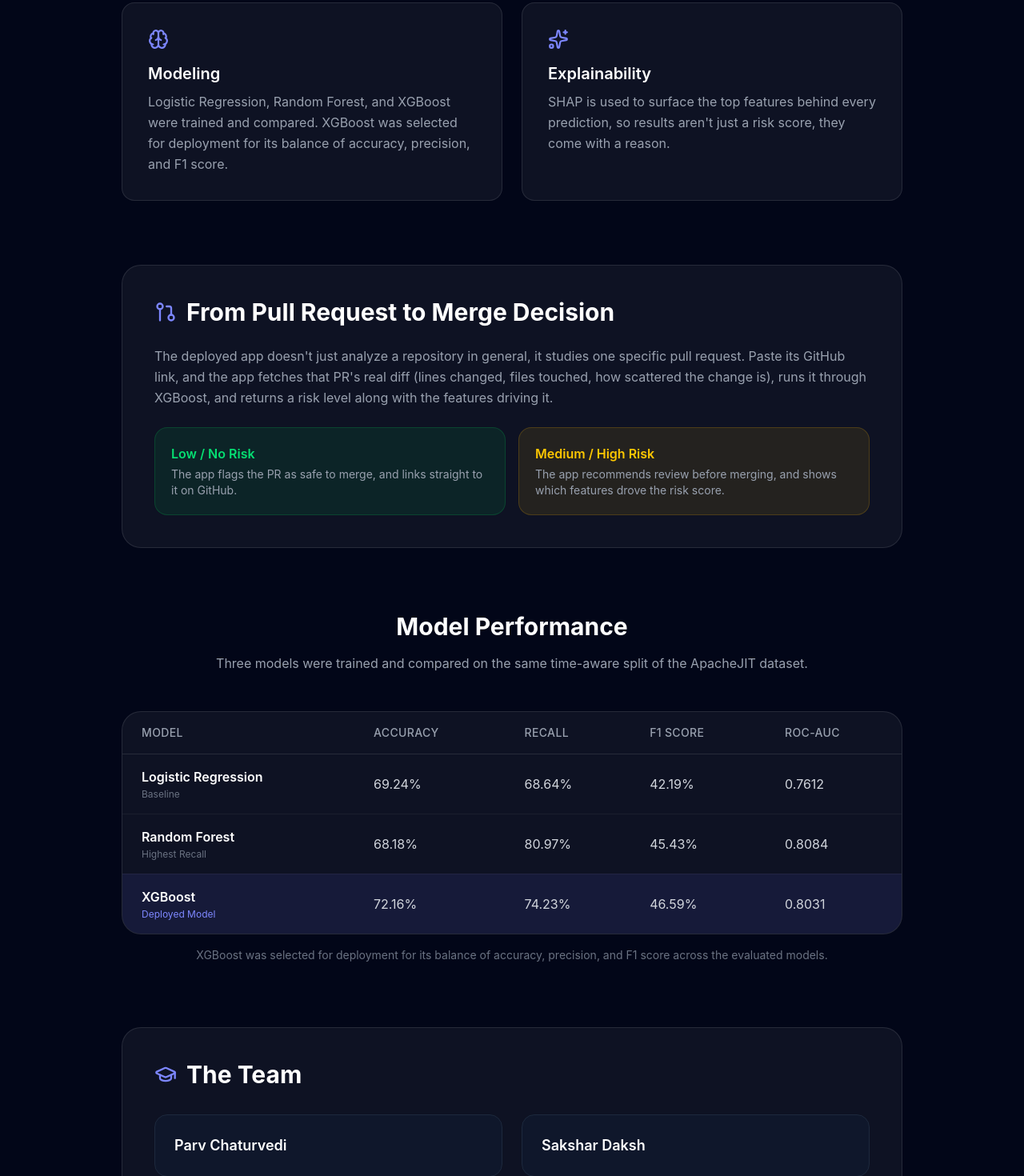
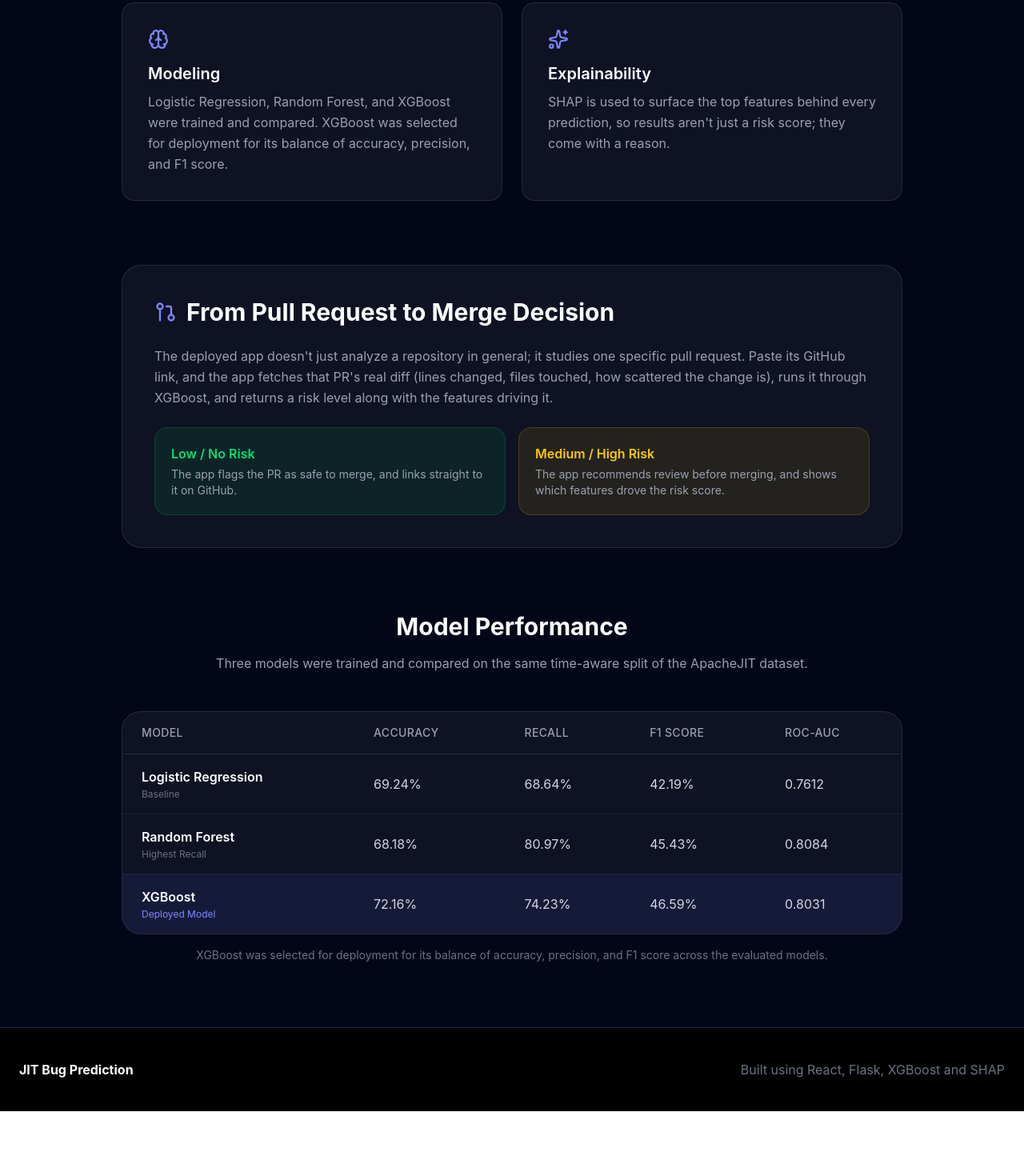
Before and after one commit to ParvChaturvedi/jit-bug-prediction, a React app in the folder frontend/: page /about in a window 1280 px wide. Shown: the part 1330-2800 px from the top of the page at 80% size. After the commit the page ends 2719 px from the top, so only its background shows below. Built offline with nearby package versions, Linux system fonts and the light colour scheme; the HTML template or start-up script is replaced by a standard one.

Commit message:
Refactor AboutPage component structure and content

```diff
--- a/frontend/src/pages/AboutPage.jsx
+++ b/frontend/src/pages/AboutPage.jsx
@@ -7,7 +7,6 @@
   GitPullRequest,
   Brain,
   Sparkles,
-  GraduationCap,
 } from "lucide-react";
 
 export default function AboutPage() {
@@ -50,12 +49,12 @@
     {
       icon: Database,
       title: "Dataset",
-      text: "Trained on ApacheJIT : 106,674 commits across 14 Apache open-source projects (2003–2019), with commit-level code, historical, and developer-experience metrics.",
+      text: "Trained on ApacheJIT: 106,674 commits across 14 Apache open-source projects (2003–2019), with commit-level code, historical, and developer-experience metrics.",
     },
     {
       icon: GitBranch,
       title: "Preprocessing",
-      text: "Chronological train/test split, SMOTE oversampling for class imbalance, and feature scaling , all applied without leaking future data into training.",
+      text: "Chronological train/test split, SMOTE oversampling for class imbalance, and feature scaling, all applied without leaking future data into training.",
     },
     {
       icon: Brain,
@@ -65,13 +64,8 @@
     {
       icon: Sparkles,
       title: "Explainability",
-      text: "SHAP is used to surface the top features behind every prediction, so results aren't just a risk score, they come with a reason.",
+      text: "SHAP is used to surface the top features behind every prediction, so results aren't just a risk score; they come with a reason.",
     },
-  ];
-
-  const team = [
-    { name: "Parv Chaturvedi", id: "BTECH/10408/23" },
-    { name: "Sakshar Daksh", id: "BTECH/10422/23" },
   ];
 
   return (
@@ -128,7 +122,7 @@
 
             <p className="text-gray-400 leading-relaxed">
               Traditional defect prediction operates at the file or
-              module level and often flags risk too late after code
+              module level and often flags risk too late, after code
               has already reached the main branch. Just-In-Time
               prediction instead evaluates a pull request at the exact
               moment it's proposed, using the size and shape of its
@@ -153,10 +147,15 @@
                 key={step.title}
                 className="bg-white/5 border border-white/10 rounded-2xl p-8"
               >
-                <step.icon className="text-indigo-400 mb-4" size={26} />
+                <step.icon
+                  className="text-indigo-400 mb-4"
+                  size={26}
+                />
+
                 <h3 className="text-white text-xl font-semibold mb-2">
                   {step.title}
                 </h3>
+
                 <p className="text-gray-400 leading-relaxed">
                   {step.text}
                 </p>
@@ -171,7 +170,11 @@
         <div className="max-w-5xl mx-auto px-6">
           <div className="bg-white/5 border border-white/10 rounded-3xl p-10">
             <div className="flex items-center gap-3 mb-6">
-              <GitPullRequest className="text-indigo-400" size={28} />
+              <GitPullRequest
+                className="text-indigo-400"
+                size={28}
+              />
+
               <h2 className="text-white text-3xl font-bold">
                 From Pull Request to Merge Decision
               </h2>
@@ -179,7 +182,7 @@
 
             <p className="text-gray-400 leading-relaxed mb-6">
               The deployed app doesn't just analyze a repository in
-              general, it studies one specific pull request. Paste
+              general; it studies one specific pull request. Paste
               its GitHub link, and the app fetches that PR's real
               diff (lines changed, files touched, how scattered the
               change is), runs it through XGBoost, and returns a risk
@@ -191,6 +194,7 @@
                 <p className="text-green-400 font-semibold mb-1">
                   Low / No Risk
                 </p>
+
                 <p className="text-gray-400 text-sm">
                   The app flags the PR as safe to merge, and links
                   straight to it on GitHub.
@@ -201,6 +205,7 @@
                 <p className="text-yellow-400 font-semibold mb-1">
                   Medium / High Risk
                 </p>
+
                 <p className="text-gray-400 text-sm">
                   The app recommends review before merging, and shows
                   which features drove the risk score.
@@ -217,6 +222,7 @@
           <h2 className="text-white text-3xl font-bold text-center mb-4">
             Model Performance
           </h2>
+
           <p className="text-gray-400 text-center mb-12">
             Three models were trained and compared on the same
             time-aware split of the ApacheJIT dataset.
@@ -227,13 +233,24 @@
               <table className="w-full text-left">
                 <thead>
                   <tr className="border-b border-white/10 text-gray-400 text-sm uppercase tracking-wide">
-                    <th className="px-6 py-4 font-medium">Model</th>
-                    <th className="px-6 py-4 font-medium">Accuracy</th>
-                    <th className="px-6 py-4 font-medium">Recall</th>
-                    <th className="px-6 py-4 font-medium">F1 Score</th>
-                    <th className="px-6 py-4 font-medium">ROC-AUC</th>
+                    <th className="px-6 py-4 font-medium">
+                      Model
+                    </th>
+                    <th className="px-6 py-4 font-medium">
+                      Accuracy
+                    </th>
+                    <th className="px-6 py-4 font-medium">
+                      Recall
+                    </th>
+                    <th className="px-6 py-4 font-medium">
+                      F1 Score
+                    </th>
+                    <th className="px-6 py-4 font-medium">
+                      ROC-AUC
+                    </th>
                   </tr>
                 </thead>
+
                 <tbody>
                   {modelResults.map((m) => (
                     <tr
@@ -246,6 +263,7 @@
                         <div className="text-white font-semibold">
                           {m.name}
                         </div>
+
                         <div
                           className={`text-xs mt-0.5 ${
                             m.highlight
@@ -256,15 +274,19 @@
                           {m.role}
                         </div>
                       </td>
+
                       <td className="px-6 py-4 text-gray-300">
                         {m.accuracy}
                       </td>
+
                       <td className="px-6 py-4 text-gray-300">
                         {m.recall}
                       </td>
+
                       <td className="px-6 py-4 text-gray-300">
                         {m.f1}
                       </td>
+
                       <td className="px-6 py-4 text-gray-300">
                         {m.auc}
                       </td>
@@ -282,44 +304,7 @@
         </div>
       </section>
 
-      {/* Team & supervisor */}
-      <section className="pb-32">
-        <div className="max-w-5xl mx-auto px-6">
-          <div className="bg-white/5 border border-white/10 rounded-3xl p-10">
-            <div className="flex items-center gap-3 mb-8">
-              <GraduationCap className="text-indigo-400" size={28} />
-              <h2 className="text-white text-3xl font-bold">
-                The Team
-              </h2>
-            </div>
-
-            <div className="grid md:grid-cols-2 gap-6 mb-8">
-              {team.map((member) => (
-                <div
-                  key={member.name}
-                  className="bg-slate-900 border border-slate-800 rounded-2xl p-6"
-                >
-                  <div className="text-white font-semibold text-lg">
-                    {member.name}
-                  </div>
-                </div>
-              ))}
-            </div>
-
-            <p className="text-gray-400 leading-relaxed">
-              This project was carried out as a 2-Credit Summer
-              Research Project in the Department of Computer Science
-              &amp; Engineering, Birla Institute of Technology, Mesra,
-              under the supervision of{" "}
-              <span className="text-white font-medium">
-                Dr. Kumar Rajnish
-              </span>
-              .
-            </p>
-          </div>
-        </div>
-      </section>
-
+      {/* Footer */}
       <Footer />
     </div>
   );
```
